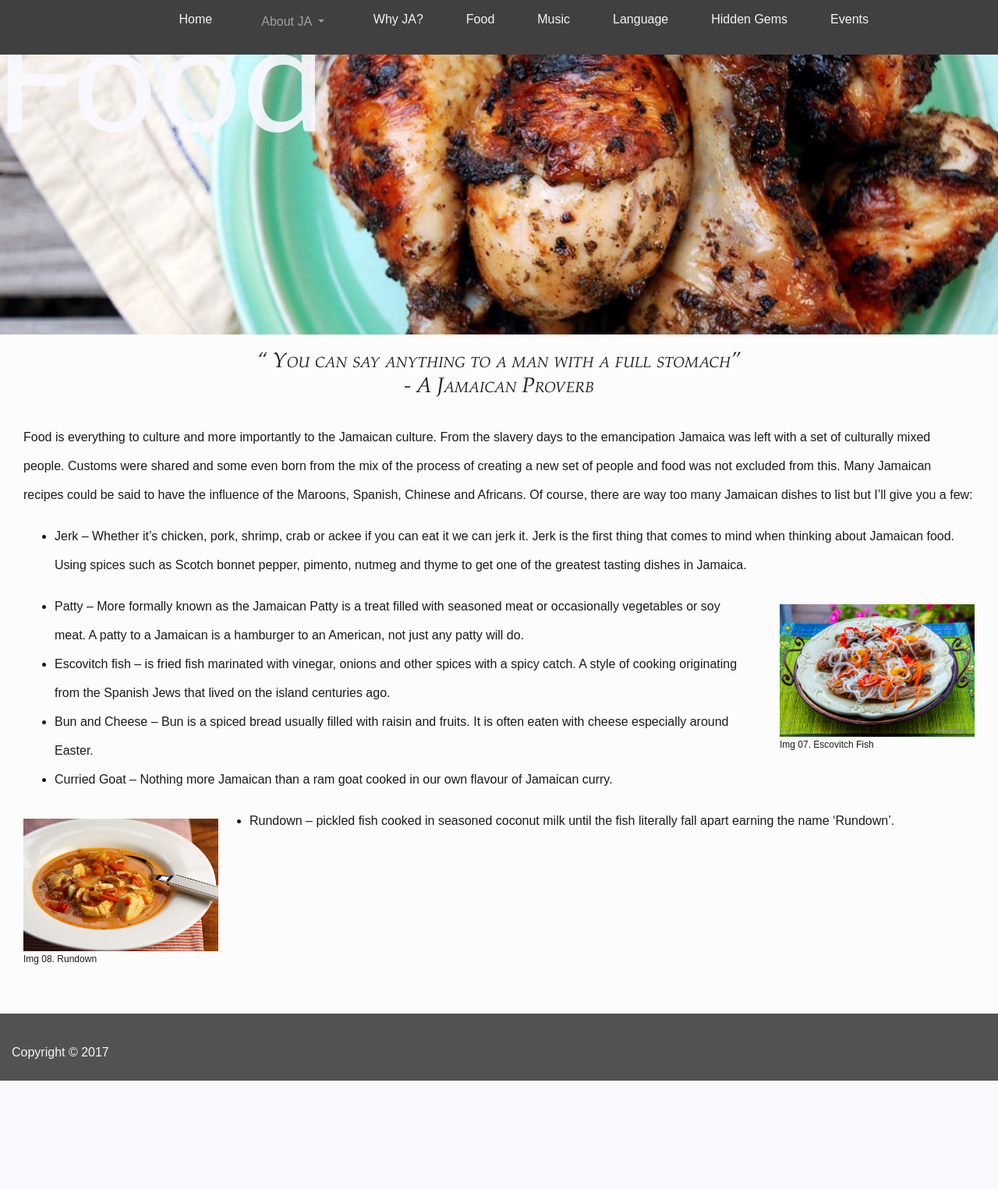
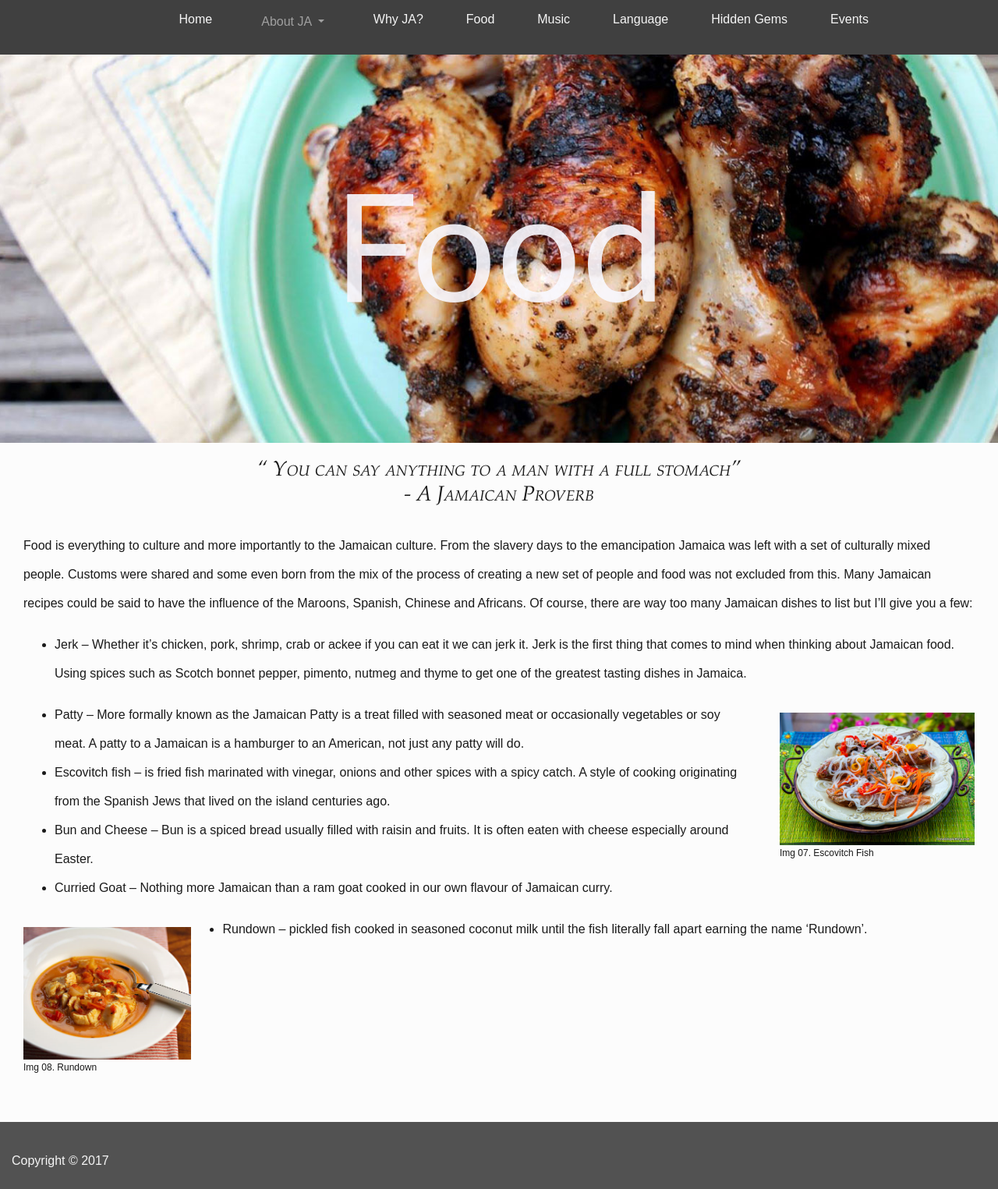
Before and after one commit to tae7612/JamaicaWebsite, a PHP site: page /food.php in a window 1280 px wide. Shown: the whole page at 78% size. Before the commit the page ends 1386 px from the top, so only its background shows below. Run offline with PHP 8.4, Linux system fonts and the light colour scheme.

Commit message:
Fixed food header

```diff
--- a/assets/style.css
+++ b/assets/style.css
@@ -749,8 +749,8 @@ audio{
 
 header.food
 {
-	height: 450px;
-	margin-top: -21px;
+
+	margin-top: 56px;
 	margin-left: -8px;
 	margin-right: -9px;
 	position: static;
@@ -771,7 +771,7 @@ header.food
 
 #img07 img
 {
-	width: 250px;
+	max-width: 250px;
 	height: 170px;
 
 }
@@ -789,7 +789,7 @@ header.food
 
 #img08 img
 {
-	width: 250px;
+	max-width: 250px;
 	height: 170px;
 
 }
--- a/food.php
+++ b/food.php
@@ -9,7 +9,10 @@
 ?>
 
 	<header class = "food header_fade ">
-		<h1> Food </h1>
+        <div class="head_container">
+
+		    <h1> Food </h1>
+        </div>
 	</header>
 
 	<div class = "head">
```
Also changed, not shown: assets/inc/header.php (+0 -24 lines).
